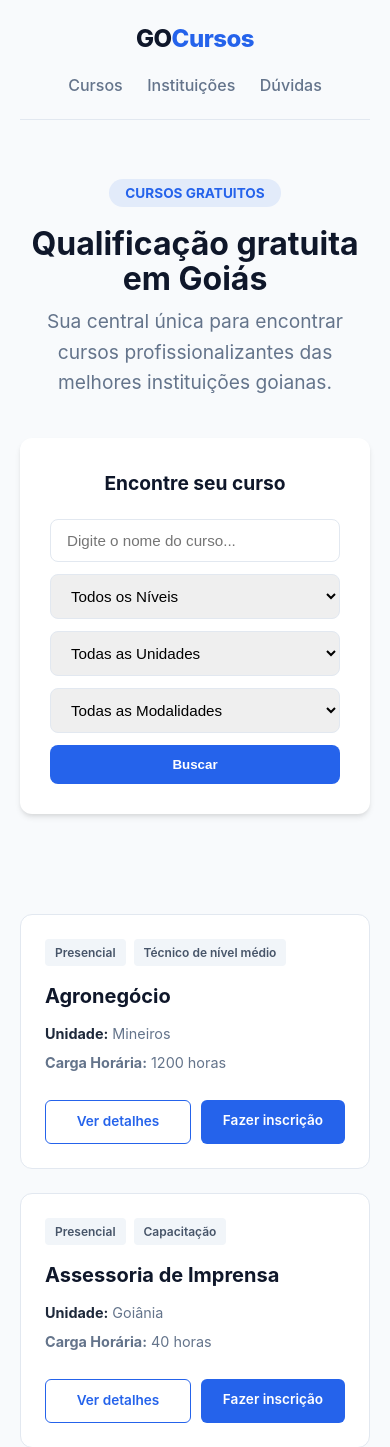
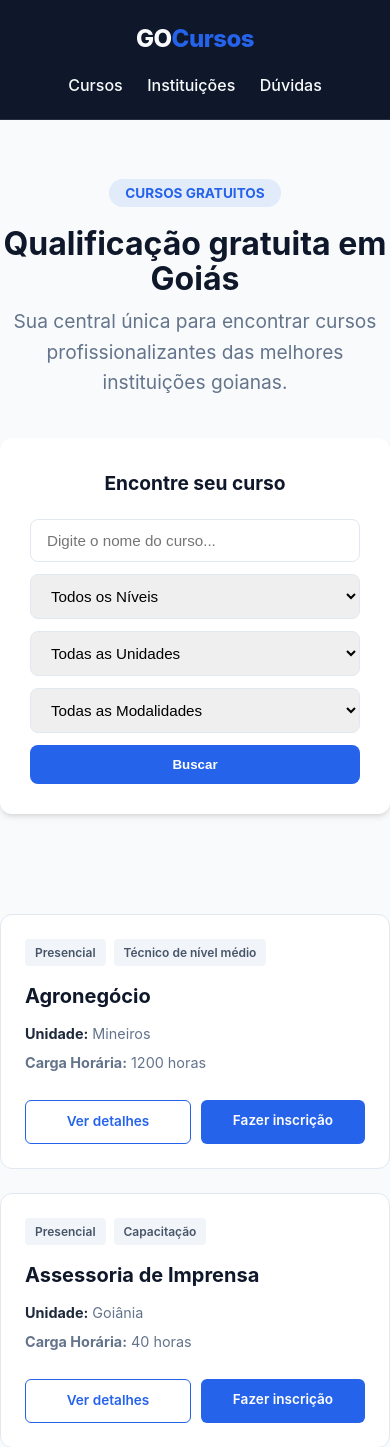
Before and after one commit to ferlimatos/estracao_de_dados, a Flask app: page / in a window 390 px wide. Shown: the top 1447 px of the page. Run offline with Flask 3, Linux system fonts and the light colour scheme.

Commit message:
feat(style): Adiciona estilos para scroll suave e melhorar responsividade do layout
- Reorganiza o HTML da página inicial para melhor estrutura e legibilidade

```diff
--- a/static/style.css
+++ b/static/style.css
@@ -20,17 +20,41 @@
     box-sizing: border-box;
 }
 
+html {
+    scroll-behavior: smooth;
+}
+
 body {
+    overflow-x: hidden;
+    width: 100%;
     font-family: 'Inter', -apple-system, sans-serif;
     background-color: var(--bg-body);
     color: var(--text-main);
     line-height: 1.6;
 }
 
+/* Container padrão para seções que NÃO são full-width */
 .container {
     max-width: 1200px;
     margin: 0 auto;
     padding: 0 20px;
+}
+
+/* --- Seções com Fundo Infinito (Full-Width) --- */
+/* Esta lógica centraliza o conteúdo internamente ignorando o limite do pai */
+.main-header,
+#faq,
+.main-footer {
+    width: 100vw;
+    position: relative;
+    left: 50%;
+    margin-left: -50vw;
+
+    /* Centralização dinâmica: Metade da tela - Metade dos 1200px + 20px de respiro */
+    padding-left: calc(50vw - 600px + 20px);
+    padding-right: calc(50vw - 600px + 20px);
+
+    box-sizing: border-box;
 }
 
 /* --- Header & Logo --- */
@@ -38,14 +62,17 @@ body {
     display: flex;
     justify-content: space-between;
     align-items: center;
-    padding: 20px 0;
-    border-bottom: 1px solid var(--border-color);
+    padding-top: 20px;
+    padding-bottom: 20px;
+    background-color: var(--secondary);
+    border-bottom: 1px solid rgba(255,255,255,0.1);
+    z-index: 1000;
 }
 
 .logo {
     font-size: 1.5rem;
     font-weight: 800;
-    color: var(--secondary);
+    color: var(--bg-body);
     letter-spacing: -0.5px;
 }
 
@@ -55,7 +82,7 @@ body {
 
 nav a {
     text-decoration: none;
-    color: var(--text-sub);
+    color: var(--bg-body);
     font-weight: 500;
     margin-left: 24px;
     transition: color 0.2s;
@@ -69,6 +96,9 @@ nav a:hover {
 .hero {
     padding: 60px 0;
     text-align: center;
+    /* Alinhamento manual caso a seção hero esteja fora de um container */
+    max-width: 1200px;
+    margin: 0 auto;
 }
 
 .badge-hero {
@@ -155,6 +185,8 @@ nav a:hover {
     grid-template-columns: repeat(auto-fill, minmax(320px, 1fr));
     gap: 24px;
     padding: 40px 0;
+    max-width: 1200px;
+    margin: 0 auto;
 }
 
 .curso-card {
@@ -290,7 +333,26 @@ details p {
     color: var(--text-sub);
 }
 
+/* --- Footer --- */
+.main-footer {
+    padding: 40px 0;
+    background-color: #020617;
+    color: #64748b;
+    text-align: center;
+    font-size: 0.875rem;
+}
+
 /* --- Responsividade --- */
+@media (max-width: 1240px) {
+    .main-header, #faq, .main-footer {
+        padding-left: 20px;
+        padding-right: 20px;
+        left: 0;
+        margin-left: 0;
+        width: 100%;
+    }
+}
+
 @media (max-width: 992px) {
     #formBusca {
         grid-template-columns: 1fr 1fr;
@@ -304,6 +366,6 @@ details p {
     .hero h1 { font-size: 2rem; }
     #formBusca { grid-template-columns: 1fr; }
     #formBusca button { grid-column: span 1; }
-    .main-header { flex-direction: column; gap: 15px; }
+    .main-header { flex-direction: column; gap: 15px; text-align: center; }
     nav a { margin: 0 10px; }
 }
--- a/templates/index.html
+++ b/templates/index.html
@@ -10,7 +10,6 @@
     />
   </head>
   <body>
-    <div class="container">
     <header class="main-header">
       <div class="logo">GO<span>Cursos</span></div>
       <nav>
@@ -24,8 +23,8 @@
       <span class="badge-hero">Cursos gratuitos</span>
       <h1>Qualificação gratuita em Goiás</h1>
       <p>
-          Sua central única para encontrar cursos profissionalizantes das
-          melhores instituições goianas.
+        Sua central única para encontrar cursos profissionalizantes das melhores
+        instituições goianas.
       </p>
       <!-- Filtros de busca -->
       <section id="filtros">
@@ -48,9 +47,7 @@
 
           <select id="unidade">
             <option value="">Todas as Unidades</option>
-              <option value="José Luiz Bittencourt">
-                José Luiz Bittencourt
-              </option>
+            <option value="José Luiz Bittencourt">José Luiz Bittencourt</option>
             <option value="Luiz Rassi">Luiz Rassi</option>
             <option value="Artes Basileu França">Artes Basileu França</option>
           </select>
@@ -96,14 +93,13 @@
           <details>
             <summary>Os dados estão sempre atualizados?</summary>
             <p>
-                Sim, nosso sistema realiza varreduras periódicas para garantir
-                que apenas cursos com inscrições abertas apareçam para você.
+              Sim, nosso sistema realiza varreduras periódicas para garantir que
+              apenas cursos com inscrições abertas apareçam para você.
             </p>
           </details>
         </div>
       </div>
     </section>
-    </div>
 
     <script>
       const divDados = document.getElementById('dados');
```
Also changed, not shown: other parts of static/style.css (+18 -7 lines). Lines whose indentation alone changed are shown as unchanged.
